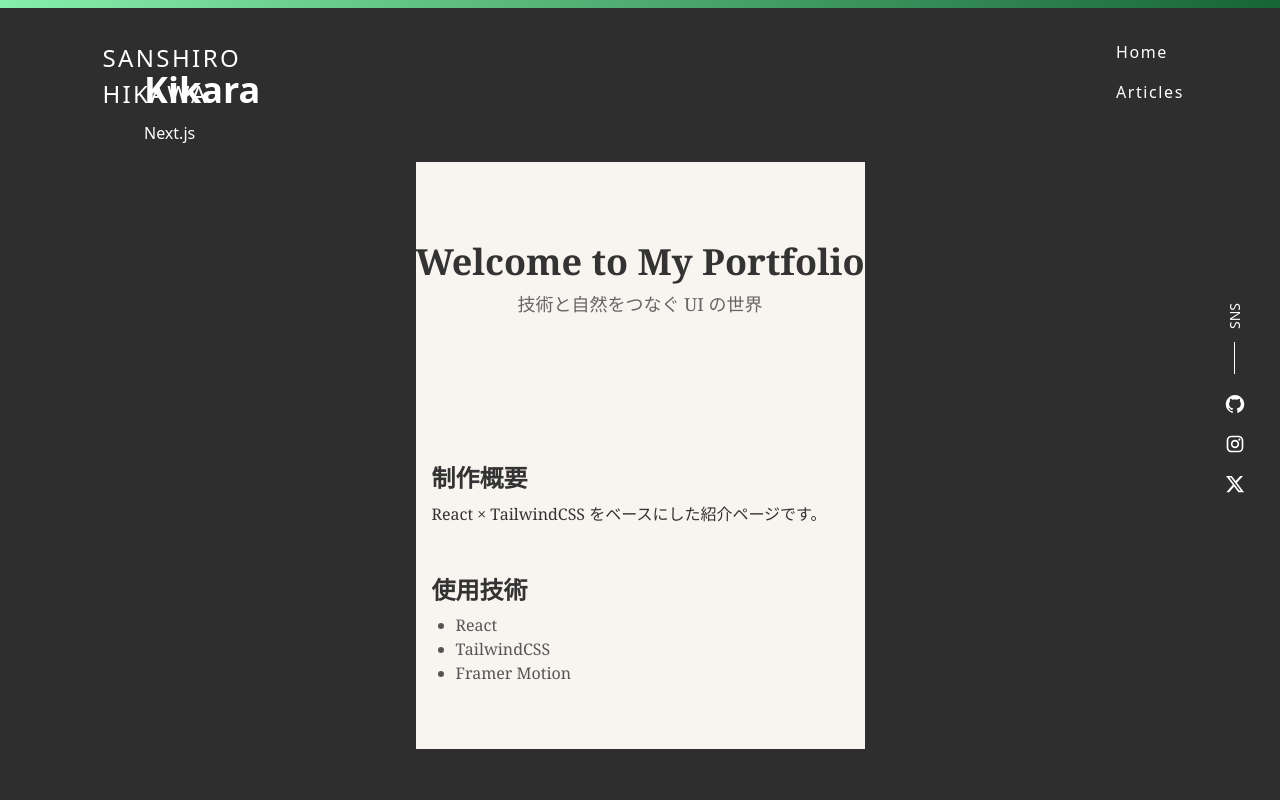
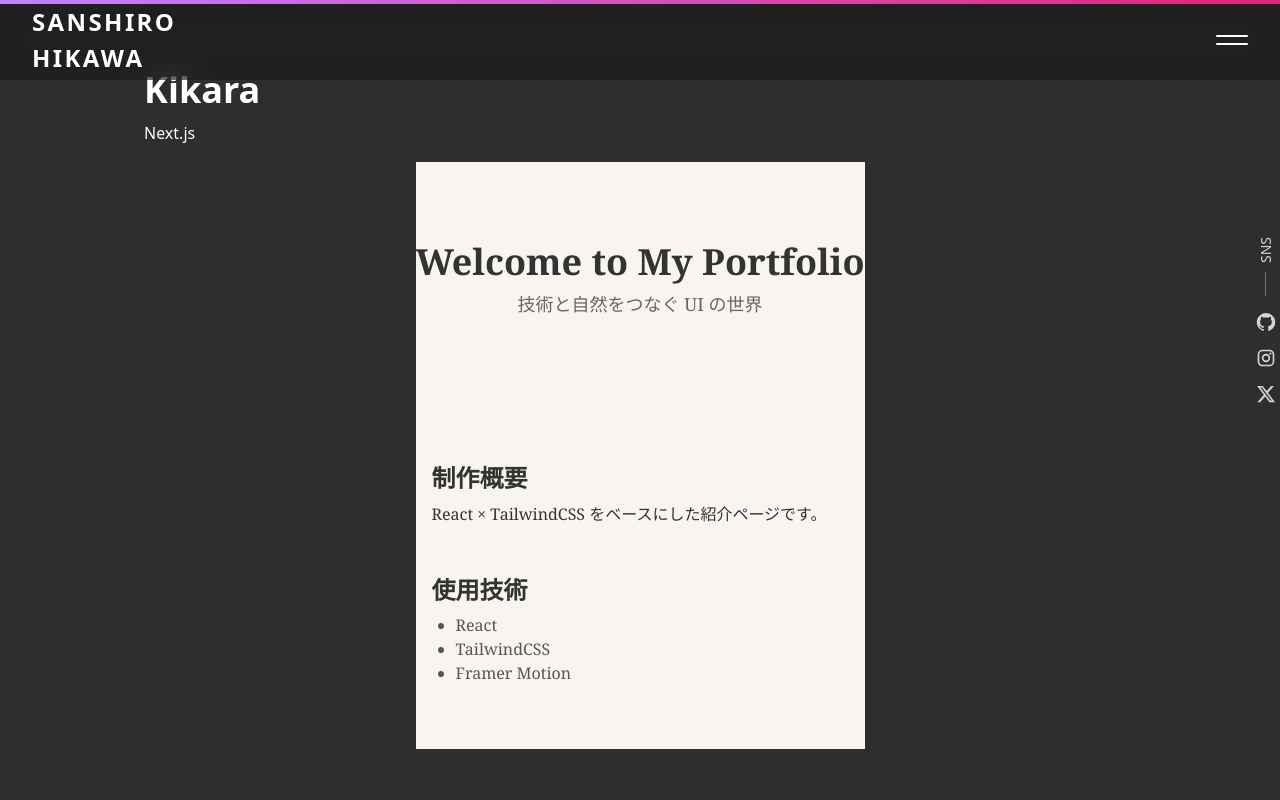
Before and after one commit to sanpicule/Work-Lab, a Next.js app: page /kikara in a window 1280 px wide. Shown: the top 800 px of the page. Built offline with nearby package versions, Linux system fonts and the light colour scheme.

Commit message:
ナビゲーションメニューにポートフォリオ詳細のメニューを追加

```diff
--- a/components/HamburgerMenu.tsx
+++ b/components/HamburgerMenu.tsx
@@ -3,10 +3,7 @@ import React from 'react'
 
 const Hamburger: React.FC<SetOpenTypes> = ({ setOpen }) => {
   return (
-    <div
-      className='fixed md:hidden top-10 right-8'
-      onClick={() => setOpen(true)}
-    >
+    <div onClick={() => setOpen(true)}>
       <span className='block w-8 h-[2px] rounded-md bg-white'></span>
       <span className='block w-8 h-[2px] rounded-md bg-white mt-1.5'></span>
     </div>
--- a/components/NavBar.tsx
+++ b/components/NavBar.tsx
@@ -1,105 +1,319 @@
 import React, { useState } from 'react'
 import { navMenuList } from '@/utils/data'
-import NavNameItem from './NavNameItem'
-import MobileMenuItem from './MobileMenuItem'
 import Hamburger from './HamburgerMenu'
 import CloseButton from './MobileCloseButton'
-import { motion, useScroll } from 'framer-motion'
-import useCustomAnimation from '@/hooks/useCustomAnimation'
-import { SnsIcons } from './SnsIcons'
-import InstagramIcon from '@mui/icons-material/Instagram';
-import XIcon from '@mui/icons-material/X';
-import GitHubIcon from '@mui/icons-material/GitHub';
+import { motion, useScroll, AnimatePresence } from 'framer-motion'
+import {
+  Instagram as InstagramIcon,
+  X as XIcon,
+  GitHub as GitHubIcon,
+} from '@mui/icons-material'
 import Link from 'next/link'
 
 const NavBar = () => {
   const [open, setOpen] = useState(false)
   const { scrollYProgress } = useScroll()
-  const customAnimate = useCustomAnimation()
+
+  // ... (menuVariants, menuItemVariants, snsVariants, bgVariants は変更なし)
+
+  // ハンバーガーメニューのアニメーション
+  const hamburgerVariants = {
+    hidden: {
+      opacity: 0,
+      x: '120%',
+      transition: {
+        duration: 0.5, // 0.5秒で消える
+        ease: 'easeInOut',
+      },
+    },
+    visible: {
+      opacity: 1,
+      x: 0,
+      transition: {
+        duration: 1,
+        ease: 'easeInOut',
+      },
+    },
+  };
+
+  const menuVariants = {
+    closed: {
+      opacity: 0,
+      x: '100%',
+      transition: {
+        type: 'spring',
+        stiffness: 400,
+        damping: 40,
+        when: 'afterChildren',
+        staggerChildren: 0.05,
+        staggerDirection: -1,
+      },
+    },
+    open: {
+      opacity: 1,
+      x: 0,
+      transition: {
+        type: 'spring',
+        stiffness: 300,
+        damping: 30,
+        when: 'beforeChildren',
+        staggerChildren: 0.1,
+        delayChildren: 0.2,
+      },
+    },
+  }
+
+  // Individual menu item animations
+  const menuItemVariants = {
+    closed: {
+      opacity: 0,
+      y: 20,
+      transition: {
+        duration: 0.3,
+        ease: 'easeOut',
+      },
+    },
+    open: {
+      opacity: 1,
+      y: 0,
+      transition: {
+        duration: 0.5,
+        ease: [0.68, -0.55, 0.265, 1.55], // より滑らかなイージング
+      },
+    },
+  }
+
+  // Animation for SNS icons section
+  const snsVariants = {
+    closed: {
+      opacity: 0,
+      y: 20,
+      transition: {
+        duration: 0.3,
+      },
+    },
+    open: {
+      opacity: 1,
+      y: 0,
+      transition: {
+        duration: 0.5,
+        delay: 0.4,
+        ease: [0.68, -0.55, 0.265, 1.55], // より滑らかなイージング
+      },
+    },
+  }
+
+  // Animation for the background of the menu
+  const bgVariants = {
+    closed: {
+      opacity: 0,
+      x: '100%',
+      scaleX: 0.8,
+      transition: {
+        duration: 0.4,
+        ease: 'easeInOut',
+      },
+    },
+    open: {
+      opacity: 1,
+      x: 0,
+      scaleX: 1,
+      transition: {
+        duration: 0.6,
+        ease: [0.17, 0.67, 0.83, 0.67], // シネマティックなイージング
+      },
+    },
+  }
 
   return (
     <>
       <motion.div
         style={{ scaleX: scrollYProgress }}
-        className='z-50 t-0 l-0 r-0 h-2 w-full origin-[0%] fixed bg-gradient-to-r from-green-300 to-green-800'
+        className='z-50 t-0 l-0 r-0 h-1 w-full origin-[0%] fixed bg-gradient-to-r from-purple-400 to-pink-600'
       />
-      <nav className='fixed z-10 w-auto top-[5%] right-[5%] navbar navbar-expand-lg navbar-light'>
-        <div className='ml-auto md:mr-4 rounded-xl w-full h-full flex items-center gap-8 pr-4'>
-          <ul className='flex flex-col gap-4'>
-            {navMenuList.map((navMenu) => (
-              <NavNameItem
-                key={navMenu.id}
-                pathName={navMenu.pathName}
-                menuName={navMenu.menuName}
-              />
-            ))}
-          </ul>
-          <div className='flex flex-col items-center gap-2 md:gap-4 fixed -translate-y-1/2 top-1/2 right-1 md:right-8'>
-            <p className='-rotate-90 text-sm'>SNS</p>
-            <span className='w-[1px] h-4 md:h-8 bg-white' />
-            <a
+      <nav className='fixed z-30 w-full top-0 left-0 h-20 flex justify-between items-center px-8 bg-black/30 backdrop-blur-md'>
+        {/* ロゴ */}
+        <motion.div
+          whileHover={{ scale: 1.05 }}
+          transition={{ type: 'spring', stiffness: 400, damping: 10 }}
+        >
+          <Link
+            href='/'
+            className='tracking-widest text-lg md:text-2xl font-semibold text-white'
+          >
+            <motion.span
+              initial={{ opacity: 0, y: -20 }}
+              animate={{ opacity: 1, y: 0 }}
+              transition={{ duration: 0.6, ease: 'easeOut' }}
+            >
+              SANSHIRO
+              <br />
+              HIKAWA
+            </motion.span>
+          </Link>
+        </motion.div>
+
+        {/* ハンバーガーメニュー */}
+        <AnimatePresence>
+          {!open && (
+            <motion.div
+              key='hamburger'
+              className='z-50 relative'
+              variants={hamburgerVariants}
+              initial='hidden'
+              animate='visible'
+              exit='hidden'
+            >
+              <Hamburger setOpen={setOpen} open={open} />
+            </motion.div>
+          )}
+        </AnimatePresence>
+
+        {/* サイドSNSアイコン */}
+        <motion.div
+          className='hidden md:flex flex-col items-center gap-3 fixed -translate-y-1/2 top-[300%] right-[1px]'
+          initial={{ opacity: 0, x: 20 }}
+          animate={{ opacity: 1, x: 0 }}
+          transition={{ duration: 0.7, delay: 0.4, ease: 'easeOut' }}
+        >
+          <motion.p className='-rotate-90 text-sm text-gray-300'>SNS</motion.p>
+          <span className='w-[1px] h-6 bg-gray-500' />
+          <motion.a
             href='https://github.com/sanpicule?tab=repositories'
             target='_blank'
             rel='noopener noreferrer'
+            whileHover={{ scale: 1.1, rotate: 7 }}
+            whileTap={{ scale: 0.95 }}
+            className='text-gray-300 hover:text-white transition-transform duration-300'
           >
             <GitHubIcon fontSize='small' />
-            </a>
-            <a
+          </motion.a>
+          <motion.a
             href='https://www.instagram.com/sanp___ery/'
             target='_blank'
             rel='noopener noreferrer'
+            whileHover={{ scale: 1.1, rotate: -7 }}
+            whileTap={{ scale: 0.95 }}
+            className='text-gray-300 hover:text-white transition-transform duration-300'
           >
             <InstagramIcon fontSize='small' />
-            </a>
-            <a
+          </motion.a>
+          <motion.a
             href='https://x.com/sanpitech240?s=21'
             target='_blank'
             rel='noopener noreferrer'
+            whileHover={{ scale: 1.1, rotate: 7 }}
+            whileTap={{ scale: 0.95 }}
+            className='text-gray-300 hover:text-white transition-transform duration-300'
           >
             <XIcon fontSize='small' />
-            </a>
+          </motion.a>
+        </motion.div>
+
+        {/* Mobile Menu with AnimatePresence */}
+        <AnimatePresence>
+          {open && (
+            <>
+              {/* Animated background */}
+              <motion.div
+                key='menu-bg'
+                initial='closed'
+                animate='open'
+                exit='closed'
+                variants={bgVariants}
+                className='fixed top-0 right-0 w-full h-screen bg-black z-40 origin-top-right'
+              />
+
+              {/* Menu content */}
+              <motion.div
+                key='menu-content'
+                initial='closed'
+                animate='open'
+                exit='closed'
+                variants={menuVariants}
+                className='p-8 fixed top-0 text-white right-0 w-full h-screen z-50 flex flex-col justify-center items-end'
+              >
+                <div className='w-full flex justify-end mb-8'>
+                  <CloseButton setOpen={setOpen} />
                 </div>
-          <Link href='/' className='fixed top-[5%] left-[8%] tracking-widest text-md md:text-2xl'>
-            SANSHIRO<br></br>HIKAWA
+                <motion.ul className='w-full flex flex-col gap-8 items-end'>
+                  <motion.h2
+                    variants={menuItemVariants}
+                    className='font-bold text-6xl text-right'
+                  >
+                    MENU
+                  </motion.h2>
+                  {navMenuList.map((navMenu, index) => (
+                    <motion.li
+                      key={navMenu.id}
+                      variants={menuItemVariants}
+                      custom={index}
+                      className='overflow-hidden w-full text-right'
+                    >
+                      <motion.div
+                        whileHover={{ x: -6 }}
+                        transition={{ type: 'spring', stiffness: 300 }}
+                      >
+                        <Link
+                          href={navMenu.pathName}
+                          onClick={() => setOpen(false)}
+                          className='transition-colors duration-300 flex items-center justify-end'
+                        >
+                          <h4 className='text-3xl font-semibold bg-gradient-to-r from-blue-400 to-purple-500 bg-clip-text text-transparent transition-colors duration-300'>
+                            {navMenu.menuName}
+                          </h4>
                         </Link>
-          <Hamburger setOpen={setOpen} />
+                      </motion.div>
+                    </motion.li>
+                  ))}
+                  <motion.div
+                    variants={snsVariants}
+                    className='mt-16 w-full flex flex-col items-end'
+                  >
+                    <motion.h2
+                      variants={menuItemVariants}
+                      className='font-bold text-6xl text-right'
+                    >
+                      SNS
+                    </motion.h2>
+                    <div className='flex gap-6 mt-12'>
+                      <motion.a
+                        href='https://github.com/sanpicule?tab=repositories'
+                        target='_blank'
+                        rel='noopener noreferrer'
+                        whileHover={{ scale: 1.2 }}
+                        whileTap={{ scale: 0.9 }}
+                        className='text-gray-300 hover:text-white transition-transform duration-100'
+                      >
+                        <GitHubIcon fontSize='large' />
+                      </motion.a>
+                      <motion.a
+                        href='https://www.instagram.com/sanp___ery/'
+                        target='_blank'
+                        rel='noopener noreferrer'
+                        whileHover={{ scale: 1.2 }}
+                        whileTap={{ scale: 0.9 }}
+                        className='text-gray-300 hover:text-white transition-transform duration-100'
+                      >
+                        <InstagramIcon fontSize='large' />
+                      </motion.a>
+                      <motion.a
+                        href='https://x.com/sanpitech240?s=21'
+                        target='_blank'
+                        rel='noopener noreferrer'
+                        whileHover={{ scale: 1.2 }}
+                        whileTap={{ scale: 0.9 }}
+                        className='text-gray-300 hover:text-white transition-transform duration-100'
+                      >
+                        <XIcon fontSize='large' />
+                      </motion.a>
                     </div>
-        {/* スマホ時のメニュー */}
-        <motion.div
-          initial='closed'
-          animate={open ? 'open' : 'closed'}
-          variants={customAnimate.menuVariants}
-          className='p-8 fixed top-0 text-white right-0 w-full h-screen bg-[#3f3f3f]'
-        >
-          <ul className='w-full mt-12 flex flex-col gap-4'>
-            <h4 className='mt-4 font-bold'>MENU</h4>
-            {navMenuList.map((navMenu) => (
-              <MobileMenuItem
-                key={navMenu.id}
-                setOpen={setOpen}
-                pathName={navMenu.pathName}
-                menuName={navMenu.menuName}
-              />
-            ))}
-            <h4 className='mt-4 font-bold'>SNS</h4>
-            <SnsIcons />
-            <h4 className='mt-8 font-bold'>無料見積もり！</h4>
-            <div className='flex flex-col gap-2 mt-2 pl-2'>
-              <p className='text-sm'>無料でサイト作成の見積もりを行っています。</p>
-              <a href='https://docs.google.com/forms/d/e/1FAIpQLSfBmmCi_30buJqMOBPWH8byvqZEkDziPoSv1I3l-rLdJ-WzZw/viewform?usp=dialog' target='_blank'>
-                <motion.button
-                  className='flex items-center justify-center gap-2 bg-[#17afc6] text-white px-8 py-2 rounded-md '
-                  whileHover={{ scale: 1.1 }}
-                  whileTap={{ scale: 0.9 }}
-                  transition={{ type: 'spring', stiffness: 400, damping: 10 }}
-                >
-                  <p className='font-bold'>見積もりする</p>
-                </motion.button>
-              </a>
-            </div>
-          </ul>
-          <CloseButton setOpen={setOpen} />
                   </motion.div>
+                </motion.ul>
+              </motion.div>
+            </>
+          )}
+        </AnimatePresence>
       </nav>
     </>
   )
--- a/types/types.ts
+++ b/types/types.ts
@@ -33,6 +33,7 @@ export type MobileNavItemProps = {
 
 export type SetOpenTypes = {
   setOpen: React.Dispatch<React.SetStateAction<boolean>>
+  open?: boolean
 }
 
 export type PortfolioCardProps = {
--- a/utils/data.ts
+++ b/utils/data.ts
@@ -38,6 +38,21 @@ export const navMenuList = [
     menuName: `${siteConfig.articleList}`,
     pathName: '/articles',
   },
+  {
+    id: 3,
+    menuName: 'Kikara',
+    pathName: '/kikara',
+  },
+  {
+    id: 4,
+    menuName: 'TinyPost',
+    pathName: '/articles',
+  },
+  {
+    id: 5,
+    menuName: 'My Portfolio',
+    pathName: '/articles',
+  },
 ]
 
 export const skillList = [
```
Lines whose indentation alone changed are shown as unchanged.
